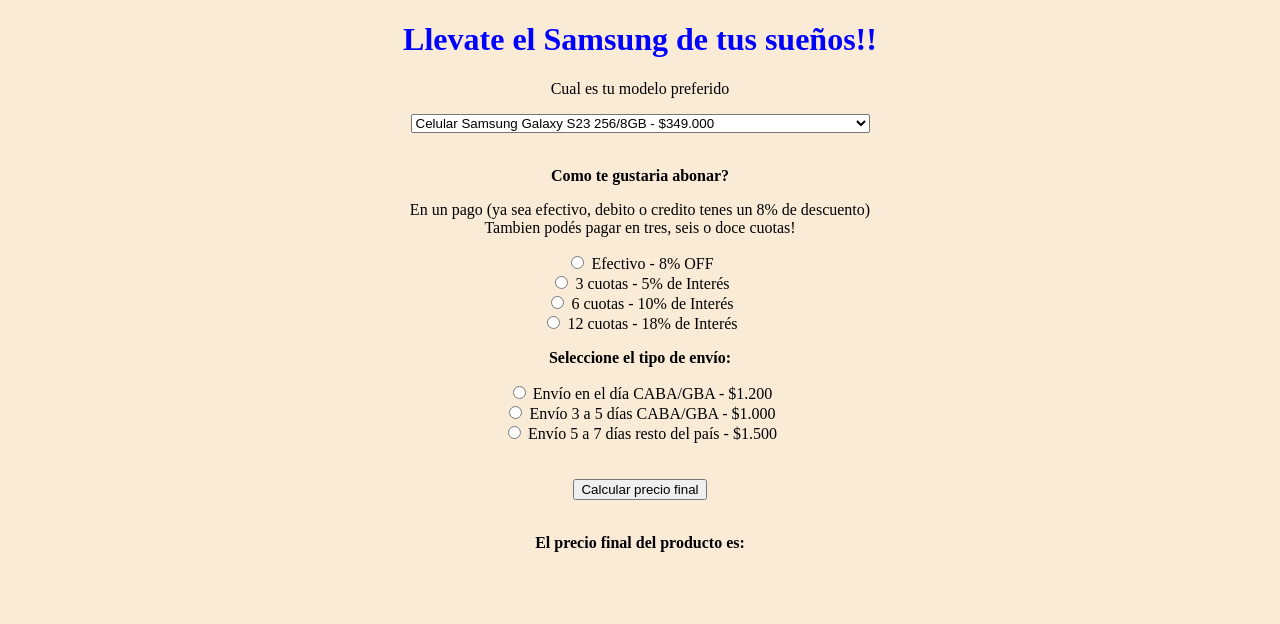
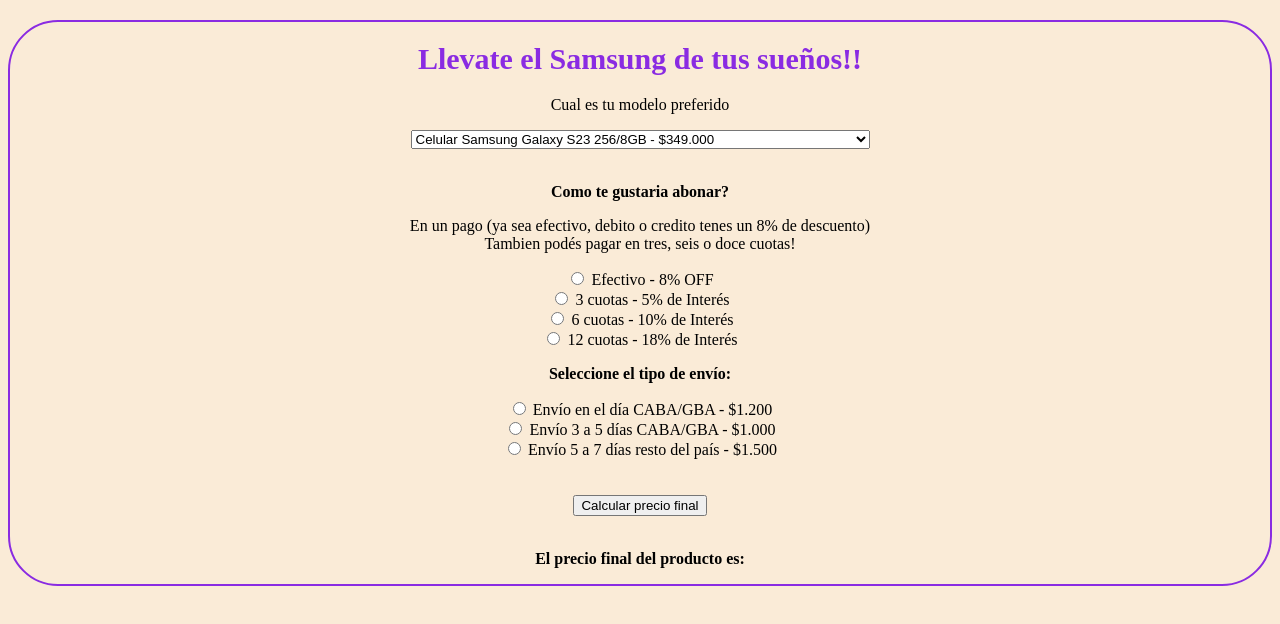
Before and after one commit to Liiodd/PreEntrega1JS, a plain HTML site: page index.html in a window 1280 px wide. Drawn offline with Linux system fonts and the light colour scheme.

Commit message:
life in colors

```diff
--- a/SCSS/style.scss
+++ b/SCSS/style.scss
@@ -2,12 +2,21 @@
     background-color: antiquewhite;
    justify-content: center;
    text-align: center;
+   border: solid 2px blueviolet;
+   border-radius: 50px 50px 50px 50px;
+   margin-top: 20px;
 
 }
 
 h1{
-    color: blue;
+    color: blueviolet;
     font-family:'Times New Roman', Times, serif;
+    font-size: 30px;
+    &:hover{
+        cursor: pointer;
+        color: blue;
+
+    }
 
 
 }
```
Also changed, not shown: SCSS/style.css, 1 other file.
